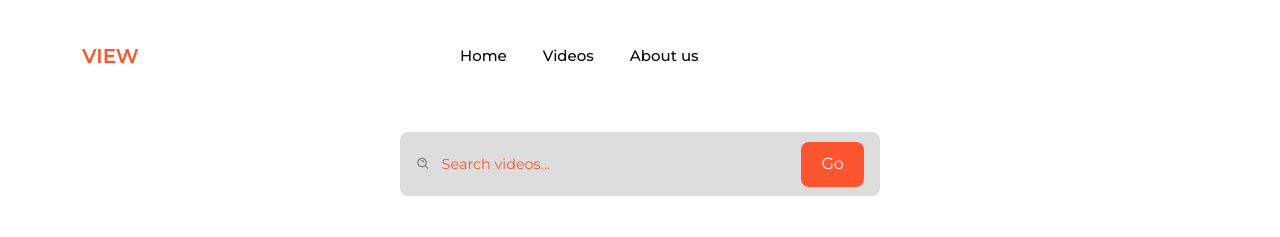
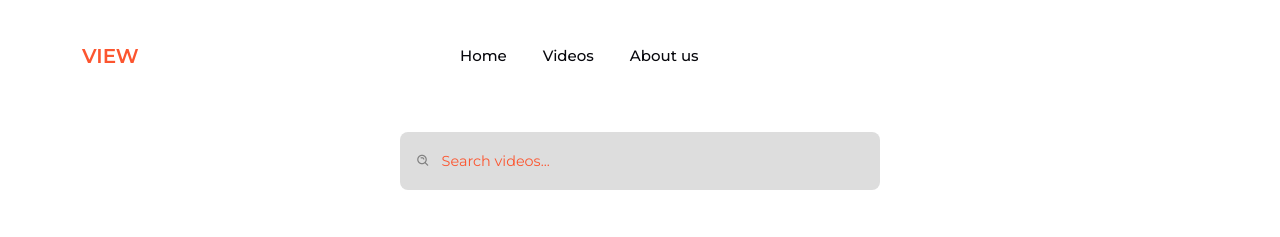
Before and after one commit to TISWHORDweb/View, a React (Create React App) app: page /app/video/all in a window 1280 px wide. Shown: the top 237 px of the page. Built offline with nearby package versions, Linux system fonts and the light colour scheme; no server answers; what cloudinary-core would draw is missing.

Commit message:
Search engine optimization

```diff
--- a/src/Components/Search.js
+++ b/src/Components/Search.js
@@ -5,6 +5,7 @@ import { MyContext } from '../context/Context';
 function Search() {
 
     const { searchQuery, updateSearchQuery } = useContext(MyContext);
+
     return (
         <div>
             <center>
@@ -19,7 +20,6 @@ function Search() {
                             placeholder="Search videos..."
                         />
                     </div>
-                    <button type="submit" class="btn">Go</button>
                 </form>
             </section>
             </center>
```
